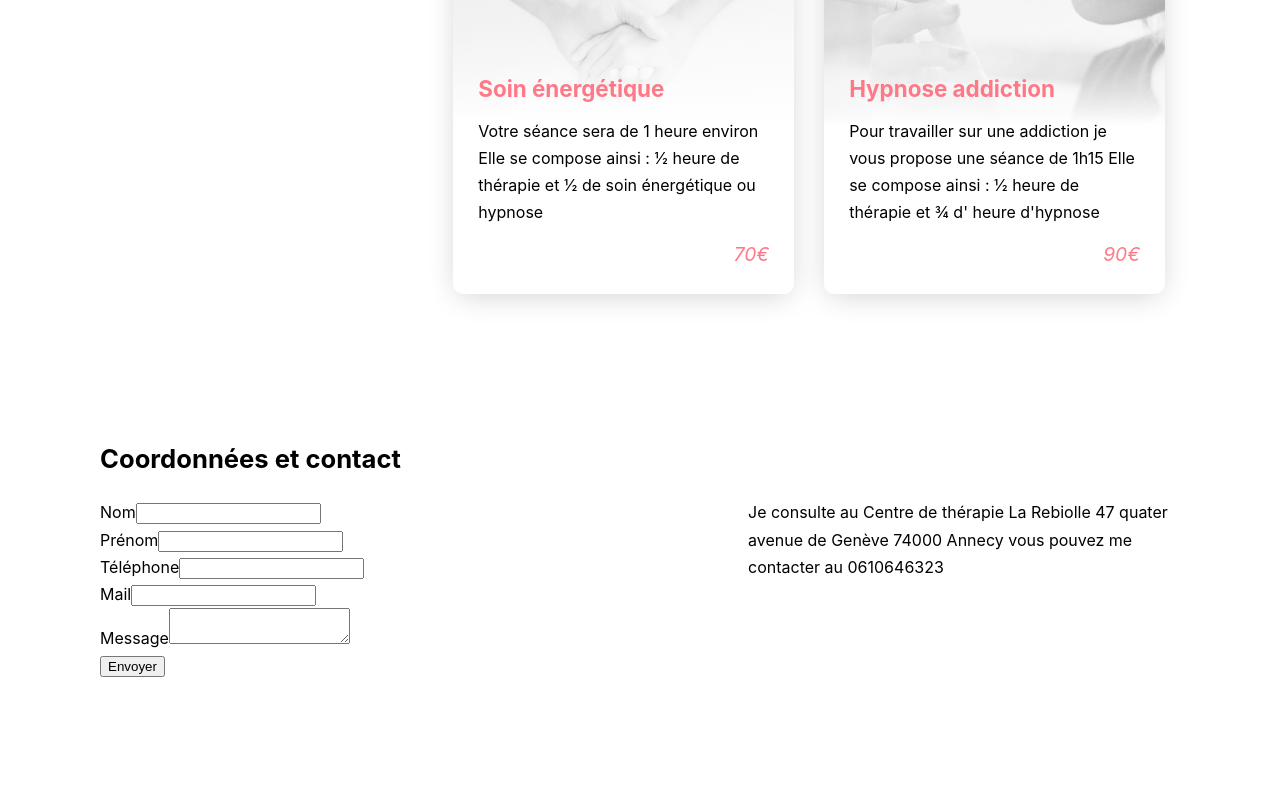
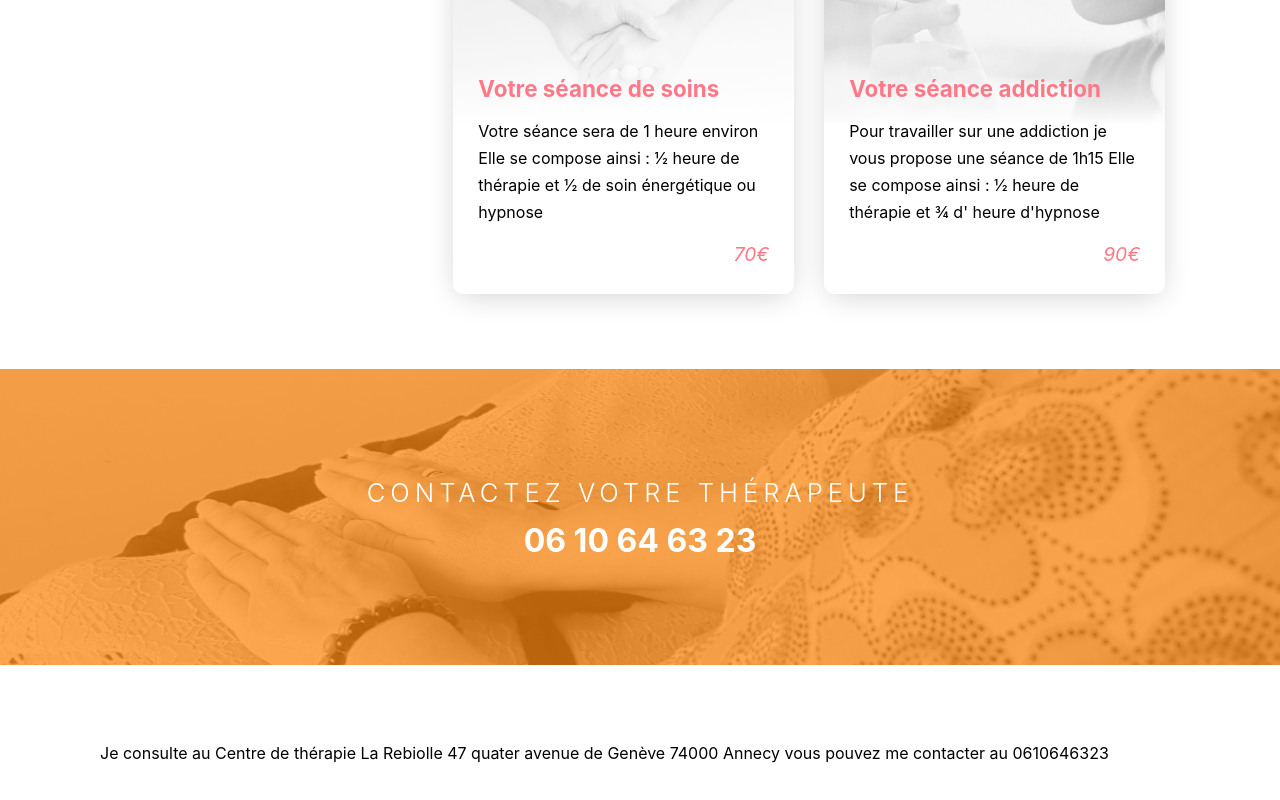
Before and after one commit to SeguinLoic/Nathalie-Therapie, a Next.js app: page / in a window 1280 px wide. Shown: the part 1823-2623 px from the top of the page. Before the commit the page ends 2578 px from the top, so only its background shows below. Built offline with nearby package versions, Linux system fonts and the light colour scheme.

Commit message:
New Build

```diff
--- /dev/null
+++ b/components/footer/footer.js
@@ -0,0 +1,19 @@
+import React from "react"
+
+export default function Footer() {
+    return (
+        <div className="bloc" id="contact">
+            <div className="row">
+                <div className="col col00">
+                    <p className="content">
+                        Je consulte au Centre de thérapie La Rebiolle
+                        47 quater avenue de Genève
+                        74000 Annecy
+                        vous pouvez me contacter au
+                        0610646323
+                    </p>
+                </div>
+            </div>
+        </div>
+    )
+}
--- a/pages/index.js
+++ b/pages/index.js
@@ -7,6 +7,7 @@ import Intro from "./sections/intro.js"
 import Propos from "./sections/propos.js"
 import Prestations from "./sections/prestations.js"
 import Contact from "./sections/contact.js"
+import Footer from "../components/footer/footer.js"
 
 export default function Home() {
   return (
@@ -26,6 +27,7 @@ export default function Home() {
         <Prestations />
         <Contact />
       </div>
+      <Footer />
 
     </div>
   )
--- a/pages/sections/contact.js
+++ b/pages/sections/contact.js
@@ -1,11 +1,16 @@
 import React from "react"
+
+import styles from "../../styles/Contact.module.css"
 
 export default function Contact() {
     return (
-        <div className="bloc" id="contact">
-            <h2>Coordonnées et contact</h2>
-            <div className="row">
-                <div className="col col60">
+        <div className={`${styles.blocContact} bloc`} id="contact">
+            <a href="tel:0610646323"><span className={styles.titleThin}>Contactez votre thérapeute</span>06 10 64 63 23</a>
+        </div>
+    )
+}
+
+/*
                     <form id="formContact">
                         <div className="field">
                             <label for="nom">Nom</label>
@@ -16,7 +21,7 @@ export default function Contact() {
                             <input type="text" id="prenom"></input>
                         </div>
                         <div className="field">
-                            <label for="phone">Téléphone</label>
+                            <label htmlFor="phone">Téléphone</label>
                             <input type="text" id="phone"></input>
                         </div>
                         <div className="field">
@@ -29,17 +34,4 @@ export default function Contact() {
                         </div>
                         <button>Envoyer</button>
                     </form>
-                </div>
-                <div className="col col40">
-                    <p className="content">
-                        Je consulte au Centre de thérapie La Rebiolle
-                        47 quater avenue de Genève
-                        74000 Annecy
-                        vous pouvez me contacter au
-                        0610646323
-                    </p>
-                </div>
-            </div>
-        </div>
-    )
-}
+                    */
--- a/pages/sections/prestations.js
+++ b/pages/sections/prestations.js
@@ -13,7 +13,7 @@ export default function Prestations() {
                 <div className={styles.imageParent}>
                   <Image src="/hands.jpg" width={900} height={600} layout="responsive" alt="Mains" />
                 </div>
-                <p className={styles.titlePresta}>Soin énergétique</p>
+                <p className={styles.titlePresta}>Votre séance de soins</p>
                 <p className="content">Votre séance sera de 1 heure environ
                   Elle se compose ainsi : 1⁄2 heure de thérapie et 1⁄2 de soin énergétique ou hypnose
                 </p>
@@ -23,10 +23,10 @@ export default function Prestations() {
                 <div className={styles.imageParent}>
                   <Image src="/cigaret.jpg" width={900} height={600} layout="responsive" alt="Cigarette" />
                 </div>
-                <p className={styles.titlePresta}>Hypnose addiction</p>
+                <p className={styles.titlePresta}>Votre séance addiction</p>
                 <p className="content">
                   Pour travailler sur une addiction je vous propose une séance de 1h15
-                  Elle se compose ainsi : 1⁄2 heure de thérapie et 3⁄4 d' heure d'hypnose
+                  Elle se compose ainsi : 1⁄2 heure de thérapie et 3⁄4 d&apos; heure d&apos;hypnose
                 </p>
                 <p className={styles.tarifs}>90€</p>
             </div>
--- a/pages/sections/propos.js
+++ b/pages/sections/propos.js
@@ -4,31 +4,31 @@ export default function Propos() {
     return (
         <div className="bloc" id="propos">
             <h2>Un petit mot de votre thérapeute</h2>
-            <p className="content">Vous avez du courage ! Oui ! Je le sais ! Il en faut pour aller à l'intérieur de soi !
-Pour allez rencontrer nos parts d'ombre. Vous savez que c'est incontournable pour atteindre le bien être, l
-'équilibre et la guérison.
+            <p className="content">Vous avez du courage ! Oui ! Je le sais ! Il en faut pour aller à l&apos;intérieur de soi !
+Pour allez rencontrer nos parts d&apos;ombre. Vous savez que c&apos;est incontournable pour atteindre le bien être, l
+&apos;équilibre et la guérison.
 Vous ne serez pas seul(e) dans ce voyage ! Je vous tend la main ! Saissisez la ! Et remerciez vous !
 Je suis Nathalie Cartier, votre thérapeute.
-Grâce à mon travail avec l'énergie et ma pratique de l'hypnose, ensemble nous allons délicatement retirer
+Grâce à mon travail avec l&apos;énergie et ma pratique de l&apos;hypnose, ensemble nous allons délicatement retirer
 toutes les couches sombres de votre être !
 Alors voilà ! Vous êtes arrivé à mon cabinet ! Bravo ! Vous avez franchis une première étape!
 Comment se déroule une séance ?
-Vous allez d'abord parler de vous, de votre vie, de toutes les épreuves traversées, vos chocs émotionnels,
-vos doutes, vos peurs. Vous verrez c'est très libérateur !
-La thérapie va m'aider a comprendre pourquoi vous souffrez, pourquoi vous revivez les mêmes
+Vous allez d&apos;abord parler de vous, de votre vie, de toutes les épreuves traversées, vos chocs émotionnels,
+vos doutes, vos peurs. Vous verrez c&apos;est très libérateur !
+La thérapie va m&apos;aider a comprendre pourquoi vous souffrez, pourquoi vous revivez les mêmes
 situations !
 Rassurez vous je ne porterai aucun jugement, je serai toujours à votre écoute, pour comprendre quelle est
 la racine de votre mal !
 Et après ? Je vais soigneusement choisir mes outils ! Soit un soin énergétique, soit une hypnose !
-Mais d'ailleurs c'est quoi l'énergie ?
-L'énergie est en tout et partout, elle sous-tend toute vie depuis toujours! Sans énergie nous n'aurions pas
+Mais d&apos;ailleurs c&apos;est quoi l&apos;énergie ?
+L&apos;énergie est en tout et partout, elle sous-tend toute vie depuis toujours! Sans énergie nous n&apos;aurions pas
 de corps, lorsque celui ci est déréglé le soin énergétique vient harmoniser, rééquilibrer ces parties de nous
 en souffrance.
-Et l'hypnose qu'est ce que c'est ?
-L'hypnose est un état modifié de conscience qui met le mental au repos par une grande détente du corps
-pour laisser le champs libre afin d'atteindre notre inconscient ! C'est là où se trouve nos mémoires, nos
-croyances qui nous empêchent d'être heureux et en pleine santé ! Nous allons allez à leurs rencontre par le
-biais d'une histoire, d'un conte afin de changer les scènes traumatiques en leurs contraire !
+Et l&apos;hypnose qu&apos;est ce que c&apos;est ?
+L&apos;hypnose est un état modifié de conscience qui met le mental au repos par une grande détente du corps
+pour laisser le champs libre afin d&apos;atteindre notre inconscient ! C&apos;est là où se trouve nos mémoires, nos
+croyances qui nous empêchent d&apos;être heureux et en pleine santé ! Nous allons allez à leurs rencontre par le
+biais d&apos;une histoire, d&apos;un conte afin de changer les scènes traumatiques en leurs contraire !
 Rassurez vous ! A tout moment vous pouvez reprendre le contrôl !</p>
         </div>
     )
--- /dev/null
+++ b/styles/Contact.module.css
@@ -0,0 +1,39 @@
+.blocContact {
+    background-image: url(/therapist.jpg);
+    background-position: 50% 50%;
+    position: relative;
+    padding: 0px;
+}
+.blocContact:after {
+    content: "";
+    width: 100%;
+    height: 100%;
+    position: absolute;
+    top: 0;
+    left: 0;
+    background-color: #ff860b;
+    opacity: 0.7;
+}
+.blocContact a {
+    position: relative;
+    z-index: 1;
+    padding: 100px 275px;
+    display: flex;
+    font-size: 2em;
+    font-weight: 700;
+    color: #fff;
+    justify-content: center;
+    text-align: center;
+    line-height: 1.5em;
+    transition: all 0.3s;
+    flex-direction: column;
+}
+.blocContact a:hover {
+    background-color: rgba(255, 134, 11, 0.69);
+}
+.titleThin {
+    font-weight: 300;
+    text-transform: uppercase;
+    font-size: 0.8em;
+    letter-spacing: 5px;
+}
--- a/styles/globals.css
+++ b/styles/globals.css
@@ -41,6 +41,8 @@ p{
 .col50 { width: 50%; }
 .col60 { width: 60%; }
 .col80 { width: 80%; }
+.col90 { width: 90%; }
+.col100 { width: 100%; }
 .content {
   line-height: 1.7em;
 }
```
Also changed, not shown: public/therapist.jpg (added).
